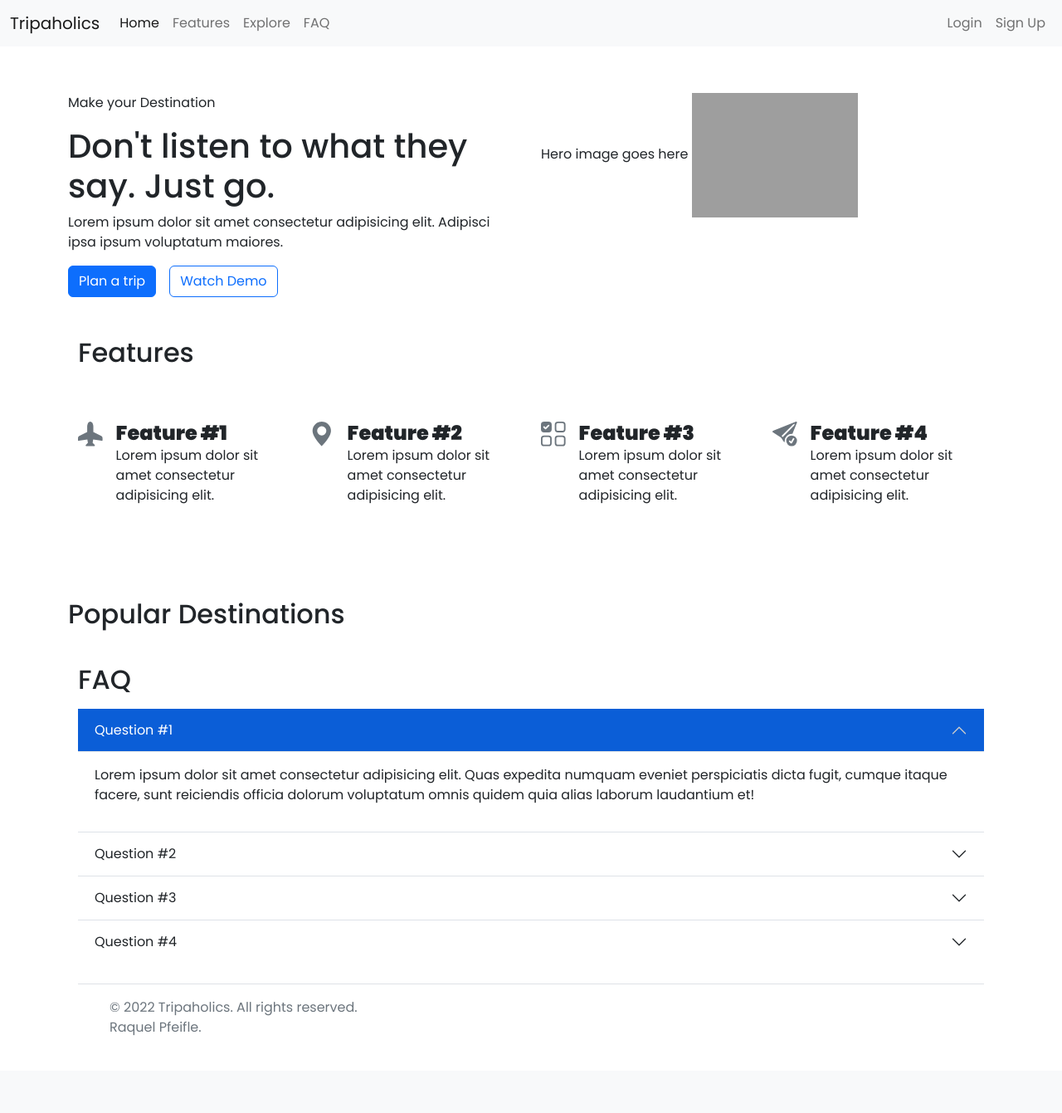
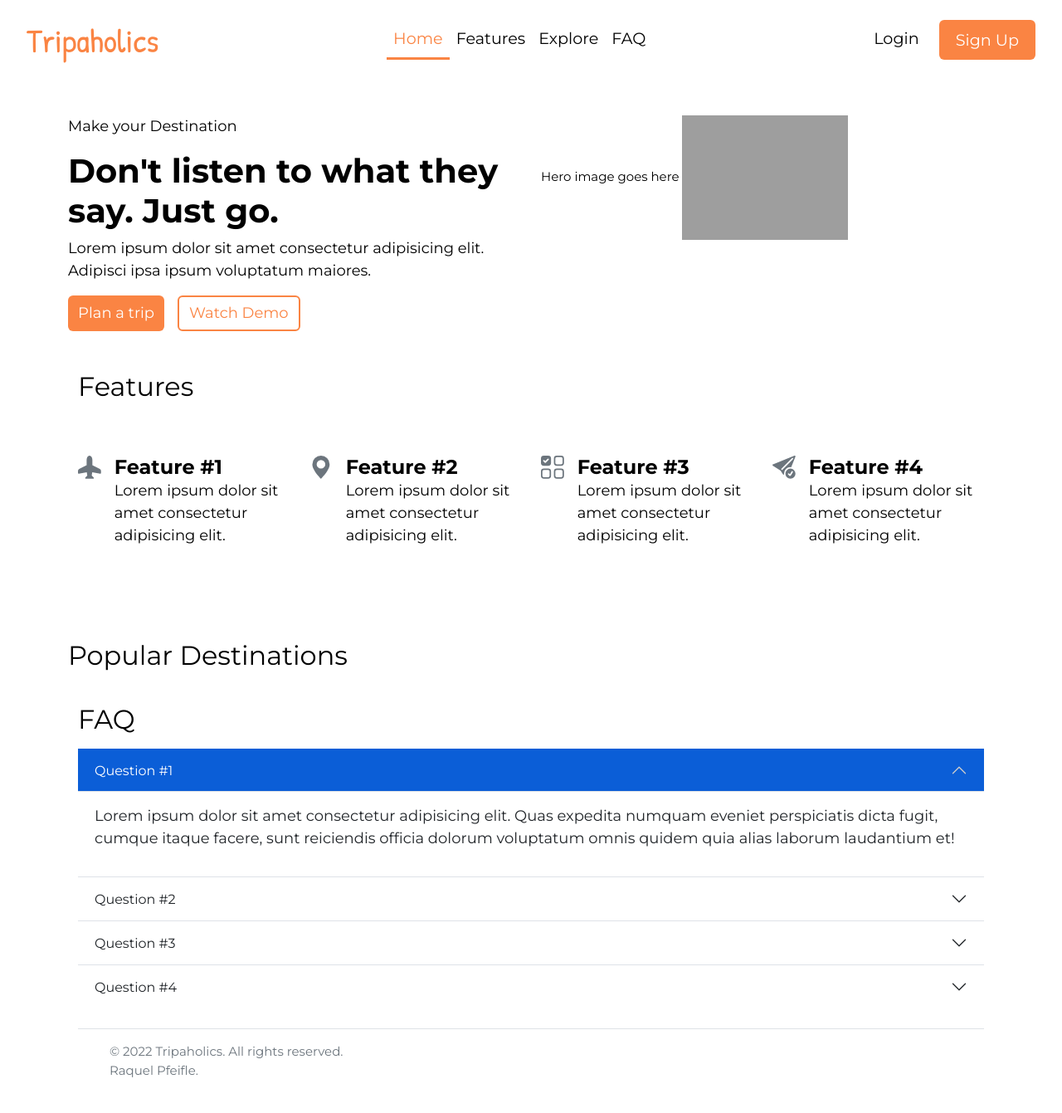
Before and after one commit to rdpfeifle/Travel-web-app, a Flask app: page / in a window 1280 px wide. Shown: the whole page at 83% size. Before the commit the page ends 1248 px from the top, so only its background shows below. Run offline with Flask 3, Linux system fonts and the light colour scheme; some libraries are stand-ins or nearby versions; grey boxes are pictures that could not be loaded.

Commit message:
added CSS to navbar and organized other things

```diff
--- a/static/css/styles.css
+++ b/static/css/styles.css
@@ -1,11 +1,21 @@
 /* ALL PAGES STYLES */
 
 :root {
-  /* colors variables go here as --variable: */
+  /* colors variables go here as --variable-name: */
+  --orange: #fa8443;
+  --light-blue: #e2f6fc;
+  --main-blue: #70c8df;
+  --white-color: #fff;
+  --black-color: #000;
+  --hover-color: #f6742e;
+  /* --text-color: #85828c; */
   --swiper-image-ratio: 33.3%; /* ratio 16:9 = 56.25% */
 }
 
-* {
+*,
+*::before,
+*::after {
+  padding: 0;
   box-sizing: border-box;
   margin: 0;
 }
@@ -15,7 +25,192 @@ html {
 }
 
 body {
-  font-family: Poppins;
+  font-family: "Montserrat", sans-serif;
+  font-size: 15px;
+  line-height: 1.5;
+  margin-top: 30px !important;
+  color: var(--black-color) !important;
+}
+
+h1 {
+  font-weight: 700;
+}
+
+p {
+  font-size: 1.2em;
+}
+
+/* targeting homepage button */
+.btn.btn-primary {
+  background-color: var(--orange);
+  border: none;
+  font-size: 1.2em;
+}
+
+#btn-watch-demo {
+  background-color: transparent;
+  border: 2px solid var(--orange);
+  font-size: 1.2em;
+  color: var(--orange);
+}
+
+#btn-watch-demo:hover {
+  background-color: var(--orange);
+  border: 2px solid var(--orange);
+  font-size: 1.2em;
+  color: var(--white-color);
+}
+
+/* NAVBAR */
+a {
+  text-decoration: none;
+  font-weight: 500;
+}
+
+a:not(#signup-btn):hover {
+  color: var(--orange) !important;
+}
+
+ul {
+  list-style-type: none;
+}
+
+.navbar {
+  background-color: var(--white-color) !important;
+  padding: 3rem 2rem;
+  height: 0rem;
+  min-height: 12vh;
+}
+
+.navbar .navbar-brand a {
+  padding: 1rem 0;
+  display: block;
+  text-decoration: none;
+}
+
+.nav-link {
+  color: var(--black-color);
+}
+
+.navbar-brand {
+  font-family: "Patrick Hand", cursive;
+  font-size: 2.5rem;
+  color: var(--orange) !important;
+}
+
+.navbar-toggler {
+  width: 20px;
+  height: 20px;
+  position: relative;
+  transition: 0.5s ease-in-out;
+}
+
+.navbar-toggler,
+.navbar-toggler:focus,
+.navbar-toggler:active,
+.toggler-icon:focus {
+  outline: none;
+  box-shadow: none;
+  border: 0;
+}
+
+.navbar-toggler span {
+  margin: 0;
+  padding: 0;
+}
+
+.toggler-icon {
+  display: block;
+  position: absolute;
+  height: 3px;
+  width: 100%;
+  background: var(--orange);
+  border-radius: 1px;
+  opacity: 1;
+  left: 0;
+  transform: rotate(0deg);
+  transition: 0.25s ease-in-out;
+}
+
+.middle-line {
+  margin-top: 0px;
+}
+
+/* when nav is clicked  */
+.navbar-toggler .first-line {
+  margin-top: 0px;
+  transform: rotate(135deg);
+}
+
+.navbar-toggler .middle-line {
+  opacity: 0;
+  filter: alpha(opacity=0);
+}
+
+.navbar-toggler .bottom-line {
+  margin-top: 0px;
+  transform: rotate(-135deg);
+}
+
+/* when nav is collapsed */
+.navbar-toggler.collapsed .first-line {
+  margin-top: -20px;
+  transform: rotate(0deg);
+}
+
+.navbar-toggler.collapsed .middle-line {
+  opacity: 1;
+  filter: alpha(opacity=100);
+}
+
+.navbar-toggler.collapsed .bottom-line {
+  margin-top: 20px;
+  transform: rotate(0deg);
+}
+
+#navbarToggler {
+  background-color: white;
+}
+
+/* color of the lines */
+.navbar-toggler.collapsed .toggler-icon {
+  background: linear-gradient(
+    263deg,
+    rgba(250, 132, 67, 1) 0%,
+    rgba(244, 187, 156, 1) 100%
+  );
+}
+
+.navbar-expand-lg .navbar-nav .nav-link:hover {
+  /* border-top: 4px solid red; */
+  border-bottom: 3px solid var(--orange);
+}
+
+.navbar-expand-lg .navbar-nav .nav-link.active {
+  /* border-top: 4px solid red; */
+  border-bottom: 3px solid var(--orange);
+  color: var(--orange);
+}
+
+nav,
+.navbar {
+  padding: 20px;
+  font-size: 1.2rem;
+}
+
+#signup-btn {
+  border: none;
+  padding: 10px 20px;
+  background-color: var(--orange);
+  border-radius: 6px;
+  font-size: 1.2rem;
+  color: var(--white-color);
+}
+
+#signup-btn:hover {
+  background-color: var(--hover-color);
+  border-radius: 6px;
+  color: var(--white-color);
 }
 
 /* HOMEPAGE STYLE  */
@@ -64,3 +259,24 @@ body {
   border-radius: 20px;
   margin: 0 auto 0 auto;
 }
+
+/* MEDIA QUERIES */
+
+@media screen and (max-width: 768px) {
+  #navbarToggler {
+    width: 100vw;
+    height: 80vh;
+    padding: 40px;
+  }
+
+  .navbar-nav {
+    float: none;
+    display: block;
+    text-align: left;
+    margin: 0;
+  }
+
+  #signup-btn {
+    margin-top: 10px;
+  }
+}
--- a/templates/account.html
+++ b/templates/account.html
@@ -35,7 +35,7 @@
 
         <br>
 
-        <button type="submit" class="btn btn-primary">Submit</button>
+        <button type="submit" class="btn btn-primary">Save changes</button>
 
     </form>
 
--- a/templates/base.html
+++ b/templates/base.html
@@ -6,16 +6,22 @@
     <meta name="viewport" content="width=device-width, initial-scale=1.0">
     <title>{% block title %} Title goes here {% endblock %}</title>
 
+    <!-- icon link -->
+    <link rel="icon"
+    href="/static/img/"
+    type="image/png">
+
     <!-- Icons  -->
-    <link rel="stylesheet" href="https://cdn.jsdelivr.net/npm/bootstrap-icons@1.9.1/font/bootstrap-icons.css">
+    <link rel="stylesheet"
+    href="https://cdn.jsdelivr.net/npm/bootstrap-icons@1.9.1/font/bootstrap-icons.css">
 
     <!-- Bootstrap -->
-    <link href="https://cdn.jsdelivr.net/npm/bootstrap@5.2.2/dist/css/bootstrap.min.css" rel="stylesheet" integrity="sha384-Zenh87qX5JnK2Jl0vWa8Ck2rdkQ2Bzep5IDxbcnCeuOxjzrPF/et3URy9Bv1WTRi" crossorigin="anonymous">
+    <link href="https://cdn.jsdelivr.net/npm/bootstrap@5.2.2/dist/css/bootstrap.min.css" rel="stylesheet"
+    integrity="sha384-Zenh87qX5JnK2Jl0vWa8Ck2rdkQ2Bzep5IDxbcnCeuOxjzrPF/et3URy9Bv1WTRi" crossorigin="anonymous">
 
-    <!-- Google Fonts -->
     <link rel="preconnect" href="https://fonts.googleapis.com">
     <link rel="preconnect" href="https://fonts.gstatic.com" crossorigin>
-    <link href="https://fonts.googleapis.com/css2?family=Poppins:ital,wght@0,300;0,400;0,500;0,600;0,900;1,300;1,400;1,500;1,600;1,900&display=swap" rel="stylesheet">
+    <link href="https://fonts.googleapis.com/css2?family=Montserrat:ital,wght@0,300;0,400;0,700;1,300;1,400;1,700&display=swap" rel="stylesheet">
 
     <!-- Good Font for Titles -->
     <link rel="preconnect" href="https://fonts.googleapis.com">
@@ -38,12 +44,14 @@
      {% block navbar %}
      <nav class="navbar navbar-expand-lg bg-light fixed-top">
         <div class="container-fluid">
-            <button class="navbar-toggler" type="button" data-bs-toggle="collapse" data-bs-target="#navbarToggler" aria-controls="navbarToggler" aria-expanded="false" aria-label="Toggle navigation">
-                <span class="navbar-toggler-icon"></span>
+            <button class="navbar-toggler collapsed d-flex d-lg-none flex-column justify-content-around" type="button" data-bs-toggle="collapse" data-bs-target="#navbarToggler" aria-controls="navbarToggler" aria-expanded="false" aria-label="Toggle navigation">
+                <span class="toggler-icon first-line"></span>
+                <span class="toggler-icon middle-line"></span>
+                <span class="toggler-icon bottom-line"></span>
             </button>
-            <div class="collapse navbar-collapse" id="navbarToggler">
+            <div class="collapse navbar-collapse justify-content-between" id="navbarToggler">
                 <a class="navbar-brand" href="/#homepage">Tripaholics</a>
-                <ul class="navbar-nav me-auto mb-2 mb-lg-0">
+                <ul class="navbar-nav ms-auto mb-2 mb-lg-0">
                    <li class="nav-item">
                     <a class="nav-link active" aria-current="page" href="/#homepage">Home</a>
                    </li>
@@ -58,7 +66,7 @@
                    </li>
                 </ul>
                 <!-- Right Side of Navbar starts here -->
-                <ul class="navbar-nav">
+                <ul class="navbar-nav ms-auto">
 
                     {% if "user_id" in session %}
                     <li class="nav-item">
@@ -71,18 +79,18 @@
                         <a class="nav-link" aria-current="page" href="/logout">Logout</a>
                     </li>
                     {% else %}
-                    <li class="nav-item">
-                        <a class="nav-link" aria-current="page" href="/login">Login</a>
-                    </li>
-                    <li class="nav-item">
-                        <a class="nav-link" aria-current="page" href="/signup">Sign Up</a>
-                    </li>
+                    <ul class="navbar-nav ms-auto" id="logged-in-nav">
+                        <li class="nav-item me-3">
+                            <a class="nav-link" aria-current="page" href="/login">Login</a>
+                          </li>
+
+                        <li class="nav-item">
+                            <a class="btn nav-link" id="signup-btn" aria-current="page" href="/signup">Sign Up</a>
+                        </li>
+                    </ul>
                     {% endif %}
                 </ul>
-                <!-- <button class="btn btn-outline-success" type="submit">Plan a Road Trip</button> -->
 
-
-            <!-- Navbar ends here -->
             </div>
         </div>
     </nav>
@@ -90,24 +98,23 @@
      {% endblock %}
 
 
-
 {% with messages = get_flashed_messages(with_categories=true) %}
     {% if messages %}
         {% for category, msg in messages %}
             {% if category == "success" %}
-                <div class="alert alert-success alert-dismissible fade show" role="alert">{{ msg }}
+                <div class="alert alert-success alert-dismissible fade show mt-3" role="alert">{{ msg }}
                     <button type="button" class="btn-close" data-bs-dismiss="alert" aria-label="Close"></button>
                 </div>
             {% endif %}
 
             {% if category == "error" %}
-                <div class="alert alert-danger alert-dismissible fade show" role="alert">{{ msg }}
+                <div class="alert alert-danger alert-dismissible fade show mt-3" role="alert">{{ msg }}
                     <button type="button" class="btn-close" data-bs-dismiss="alert" aria-label="Close"></button>
                 </div>
             {% endif %}
 
             {% if category == "warning" %}
-                <div class="alert alert-warning alert-dismissible fade show" role="alert">{{ msg }}
+                <div class="alert alert-warning alert-dismissible fade show mt-3" role="alert">{{ msg }}
                     <button type="button" class="btn-close" data-bs-dismiss="alert" aria-label="Close"></button>
                 </div>
             {% endif %}
--- a/templates/homepage.html
+++ b/templates/homepage.html
@@ -21,7 +21,7 @@
             <p>Lorem ipsum dolor sit amet consectetur adipisicing elit. Adipisci ipsa ipsum voluptatum maiores.</p>
             <div class="d-grid gap-2 d-md-flex justify-content-md-start">
                 <button class="btn btn-primary me-md-2" onclick="location.href='/plan-trip'" type="button">Plan a trip</button>
-                <button class="btn btn-outline-primary type="button">Watch Demo</button>
+                <button class="btn btn-outline-primary" id="btn-watch-demo" type="button">Watch Demo</button>
               </div>
         </div>
         <div class="col-6">
@@ -179,6 +179,9 @@
     </div>
 </div>
 
+<!-- Footer: © 2022 Developer Raquel Pfeifle · Privacy · Terms
+Back to top on the right side of footer that goes to the top of the page -->
+
 {% block footer %}
 <div class="container">
     <footer class="d-flex flew-wrap justify-content-between align-items-center py-3 my-4 border-top">
@@ -195,8 +198,6 @@
     </footer>
 </div>{% endblock %}
 
-<!-- Footer: © 2022 Developer Raquel Pfeifle · Privacy · Terms
-Back to top on the right side of footer that goes to the top of the page -->
 
 <script src="/static/js/homeSwiper.js"></script>
 
--- a/templates/my-trips.html
+++ b/templates/my-trips.html
@@ -68,10 +68,10 @@ Otherwise, show trips below -->
                     {% endif %}
 
 
-                    <a href="/my-trips/edit-trip/{{ trip.trip_id }}" value="Edit a trip" class="btn btn-outline-primary">Edit</a>
+                    <a href="/my-trips/edit-trip/{{ trip.trip_id }}" value="Edit a trip" class="btn btn-outline-primary" id="btn-outline">Edit</a>
 
                     <!-- Ajax call to delete button -->
-                    <button type="button" class="btn btn-outline-danger trip-btn" value="{{trip.trip_id}}">Delete</button>
+                    <button type="button" class="btn btn-outline-danger trip-btn" value="{{trip.trip_id}}" id="btn-outline">Delete</button>
 
                 </div>
             </div>
```
Also changed, not shown: README.md.
